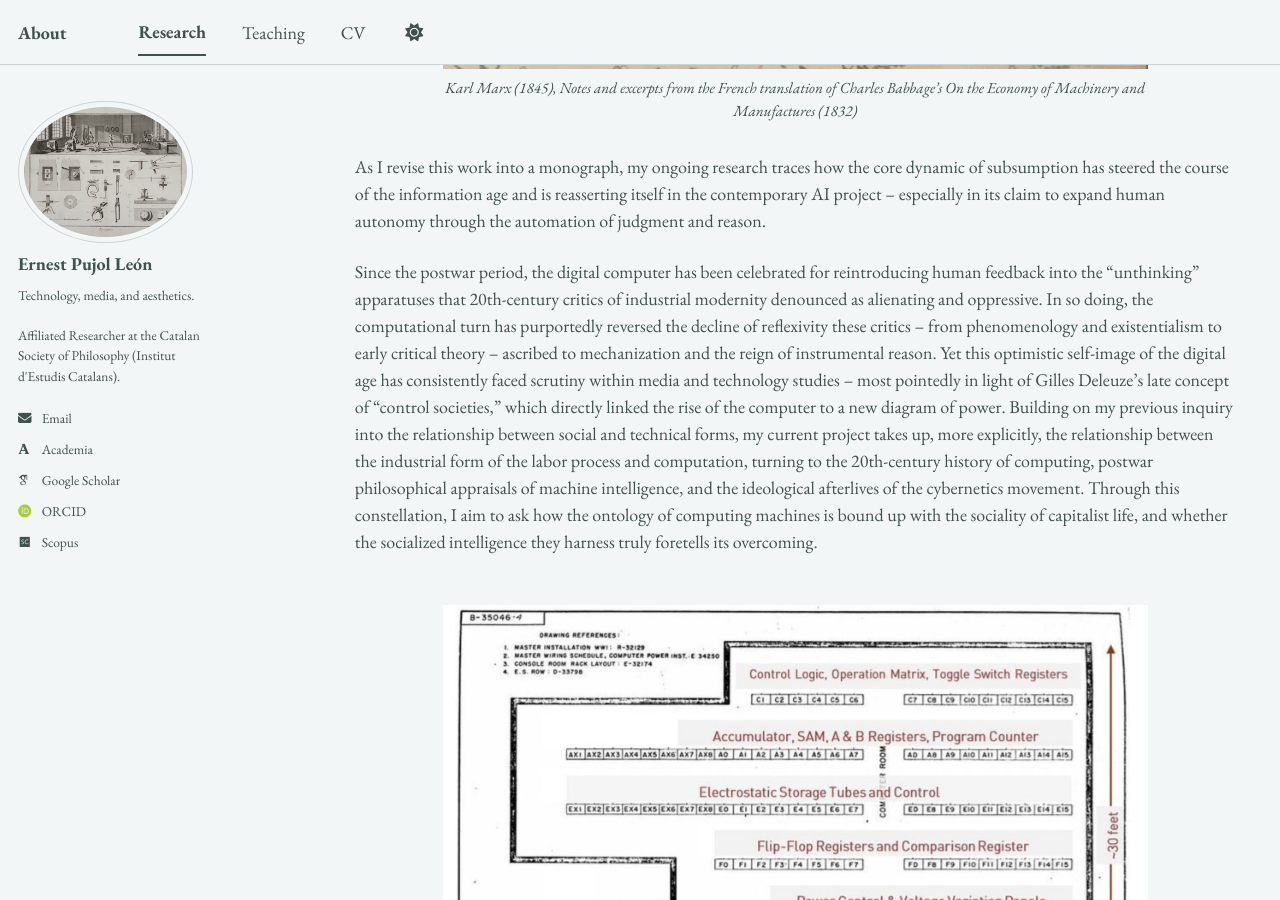
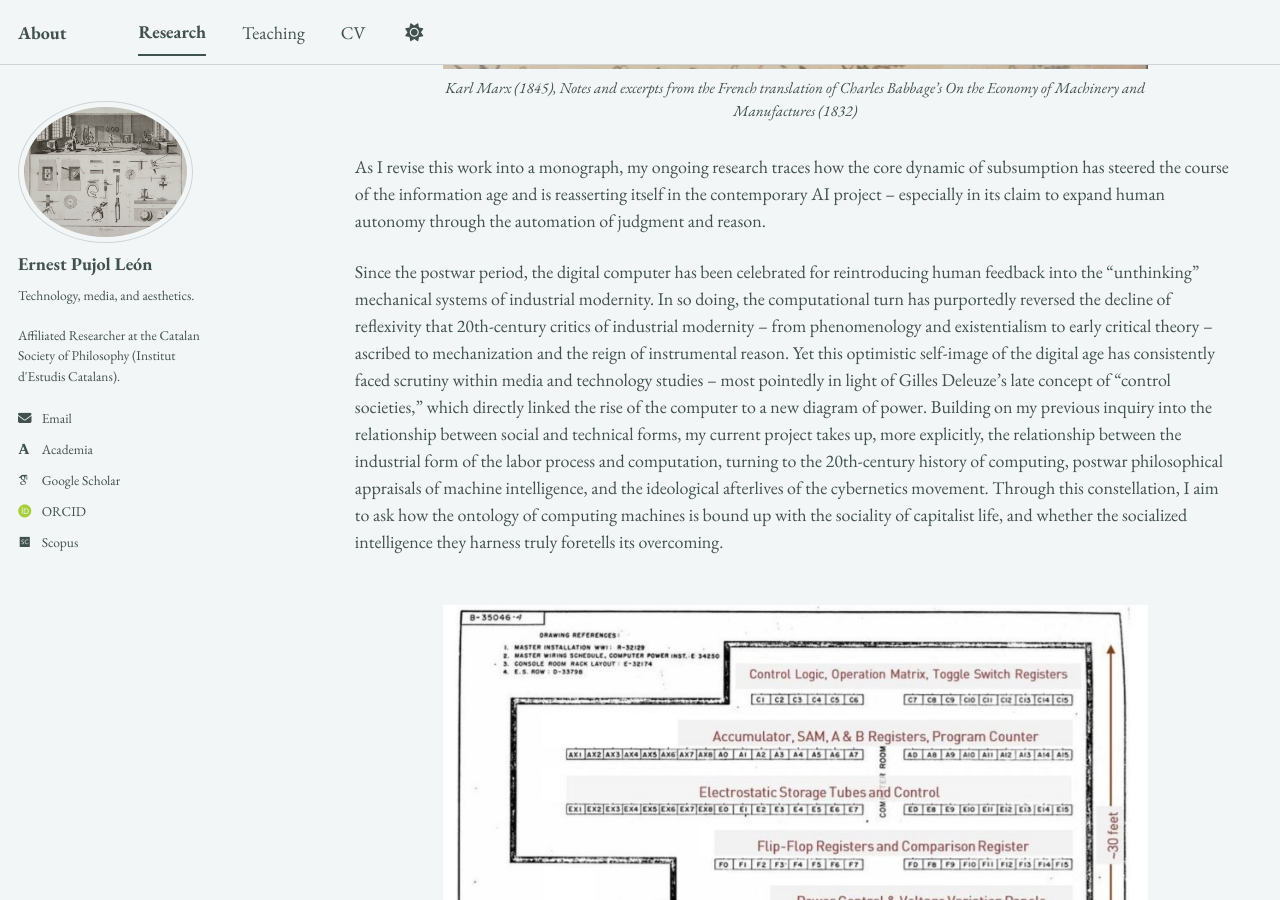
Before and after one commit to epujol90/epujol90.github.io, a Jekyll site: the page built from _pages/research.md, in a window 1280 px wide and 900 px high, scrolled down 1560 px. Built offline with Jekyll 4.4.1, drawn with Linux system fonts in a browser that asks for light colours; some web fonts are replaced; a script bundle is joined from its source files by our own code; library files that are not in the unit come from our copies.

Commit message:
Update research.md

```diff
--- a/_pages/research.md
+++ b/_pages/research.md
@@ -27,7 +27,7 @@ My doctoral work centered on the _longue durée_ of industrial modernity and wha
 
 As I revise this work into a monograph, my ongoing research traces how the core dynamic of subsumption has steered the course of the information age and is reasserting itself in the contemporary AI project -- especially in its claim to expand human autonomy through the automation of judgment and reason.
 
-Since the postwar period, the digital computer has been celebrated for reintroducing human feedback into the "unthinking" apparatuses that 20th-century critics of industrial modernity denounced as alienating and oppressive. In so doing, the computational turn has purportedly reversed the decline of reflexivity these critics -- from phenomenology and existentialism to early critical theory -- ascribed to mechanization and the reign of instrumental reason. Yet this optimistic self-image of the digital age has consistently faced scrutiny within media and technology studies -- most pointedly in light of Gilles Deleuze's late concept of “control societies," which directly linked the rise of the computer to a new diagram of power. Building on my previous inquiry into the relationship between social and technical forms, my current project takes up, more explicitly, the relationship between the industrial form of the labor process and computation, turning to the 20th-century history of computing, postwar philosophical appraisals of machine intelligence, and the ideological afterlives of the cybernetics movement. Through this constellation, I aim to ask how the ontology of computing machines is bound up with the sociality of capitalist life, and whether the socialized intelligence they harness truly foretells its overcoming.
+Since the postwar period, the digital computer has been celebrated for reintroducing human feedback into the "unthinking" mechanical systems of industrial modernity. In so doing, the computational turn has purportedly reversed the decline of reflexivity that 20th-century critics of industrial modernity -- from phenomenology and existentialism to early critical theory -- ascribed to mechanization and the reign of instrumental reason. Yet this optimistic self-image of the digital age has consistently faced scrutiny within media and technology studies -- most pointedly in light of Gilles Deleuze's late concept of “control societies," which directly linked the rise of the computer to a new diagram of power. Building on my previous inquiry into the relationship between social and technical forms, my current project takes up, more explicitly, the relationship between the industrial form of the labor process and computation, turning to the 20th-century history of computing, postwar philosophical appraisals of machine intelligence, and the ideological afterlives of the cybernetics movement. Through this constellation, I aim to ask how the ontology of computing machines is bound up with the sociality of capitalist life, and whether the socialized intelligence they harness truly foretells its overcoming.
 <br>
 <br>
 
```
